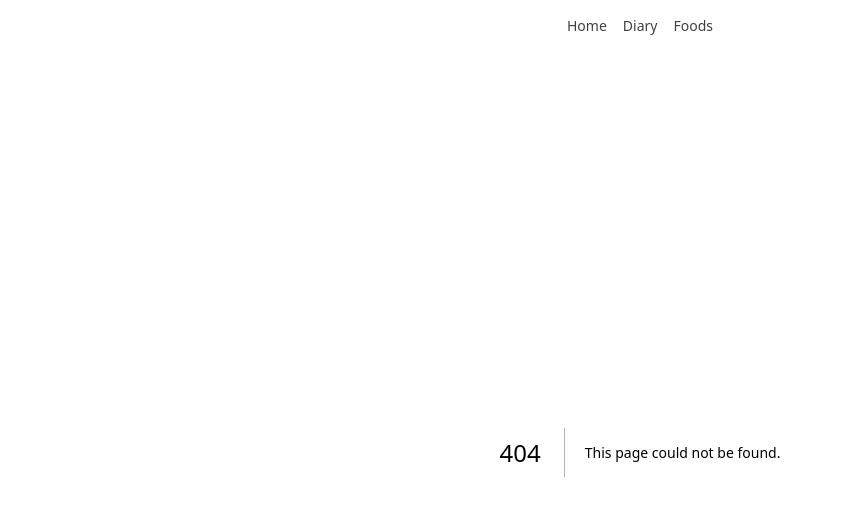
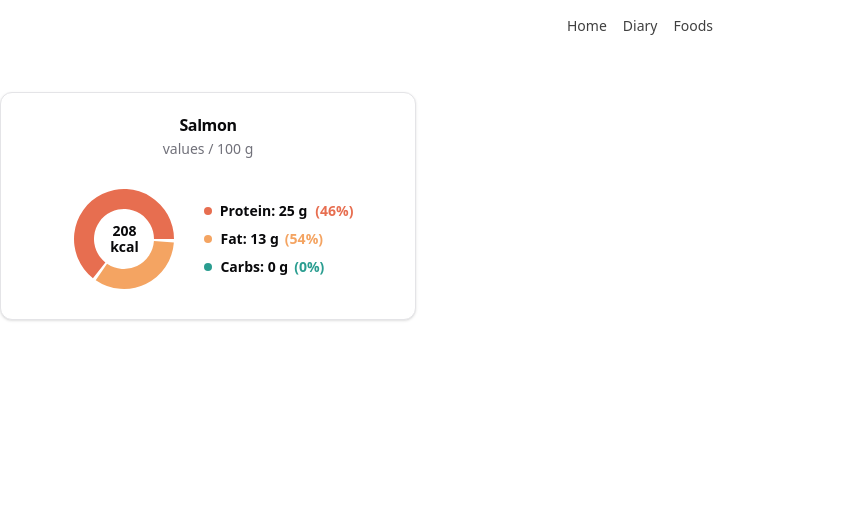
Before and after one commit to dragoispas/makro-next, a Next.js app: page /foods/1 in a window 1280 px wide. Before the commit this address had no page. Shown: the top 516 px of the page, without its empty margins (0-843 px from the left). Built offline with nearby package versions, Linux system fonts and the light colour scheme.

Commit message:
Added food page

```diff
--- /dev/null
+++ b/app/foods/[id]/page.tsx
@@ -0,0 +1,21 @@
+import { mockProducts } from "@/app/mockData";
+import { ProductCard } from "@/components/diary/diary-drawer/form/product-card";
+
+interface Props {
+    params: { id: number };
+}
+
+const FoodPage = ({ params: { id } }: Props) => {
+    return (
+        <div>
+            <div className="container mx-auto py-10">
+                <div className="w-104">
+                    <ProductCard selectedProduct={mockProducts[id]}></ProductCard>
+                </div>
+            </div>
+
+        </div>
+    );
+}
+
+export default FoodPage;
--- a/components/diary/diary-drawer/form/product-card.tsx
+++ b/components/diary/diary-drawer/form/product-card.tsx
@@ -1,3 +1,5 @@
+"use client";
+
 import { Product } from "@/app/types";
 import { Card, CardContent, CardDescription, CardHeader, CardTitle } from "@/components/ui/card";
 import { ChartConfig, ChartContainer } from "@/components/ui/chart";
--- a/components/foods/foods-table/columns.tsx
+++ b/components/foods/foods-table/columns.tsx
@@ -9,6 +9,7 @@ import { Checkbox } from "@/components/ui/checkbox"
 
 import { DropdownMenu, DropdownMenuContent, DropdownMenuTrigger, DropdownMenuItem, DropdownMenuLabel, DropdownMenuSeparator } from "@/components/ui/dropdown-menu"
 import { Product } from "@/app/types"
+import Link from "next/link"
 
 export const columns: ColumnDef<Product>[] = [
     {
@@ -86,7 +87,9 @@ export const columns: ColumnDef<Product>[] = [
                     </DropdownMenuTrigger>
                     <DropdownMenuContent align="end">
                         <DropdownMenuLabel>Actions</DropdownMenuLabel>
-                        <DropdownMenuItem>View food</DropdownMenuItem>
+                        <DropdownMenuItem asChild>
+                            <Link href={`/foods/${product.id}`}>View food</Link>
+                        </DropdownMenuItem>
                         <DropdownMenuSeparator />
                         <DropdownMenuItem>Create custom "{row.original.name.toLowerCase()}"</DropdownMenuItem>
                     </DropdownMenuContent>
```
